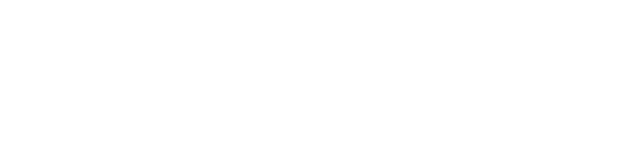
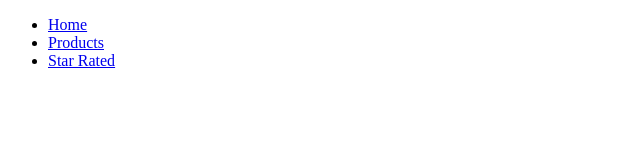
Before and after one commit to AKM7622/ProductHive, a website: page products.html in a window 1280 px wide. Shown: the whole page, without its empty margins (0-640 px from the left). Drawn offline with Linux system fonts and the light colour scheme.

Commit message:
Created star-rated.html

```diff
--- a/index.html
+++ b/index.html
@@ -1,20 +1,22 @@
 <!DOCTYPE html>
 <html lang="en">
+
 <head>
   <title>ProductHive | Home</title>
   <meta charset="UTF-8" />
   <meta name="viewport" content="width=device-width" />
-    <script type="module" src="script.js"></script>
 </head>
+
 <body>
   <header>
     <nav>
       <ul>
         <li><a href="index.html">Home</a></li>
-          <li><a href="products.html"></a>Products</a></li>
+        <li><a href="products.html">Products</a></li>
         <li><a href="#">Star Rated</a></li>
       </ul>
     </nav>
   </header>
 </body>
+
 </html>
--- a/products.html
+++ b/products.html
@@ -0,0 +1,22 @@
+<!DOCTYPE html>
+<html lang="en">
+
+<head>
+	<meta charset="UTF-8">
+	<meta name="viewport" content="width=device-width" initial-scale="1.0">
+	<title>ProductHive | Products</title>
+</head>
+
+<body>
+  <header>
+    <nav>
+      <ul>
+        <li><a href="index.html">Home</a></li>
+        <li><a href="products.html">Products</a></li>
+        <li><a href="star-rated.html">Star Rated</a></li>
+      </ul>
+    </nav>
+  </header>
+</body>
+
+</html>
```
Also changed, not shown: star-rated.html (added). Lines whose indentation alone changed are shown as unchanged.
